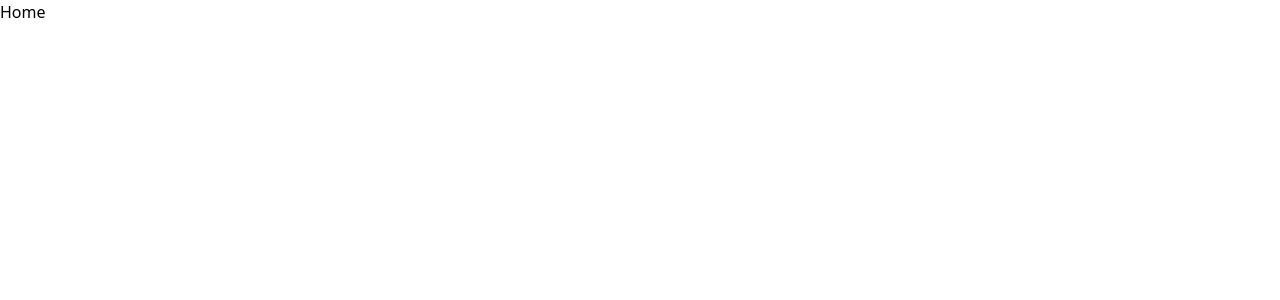
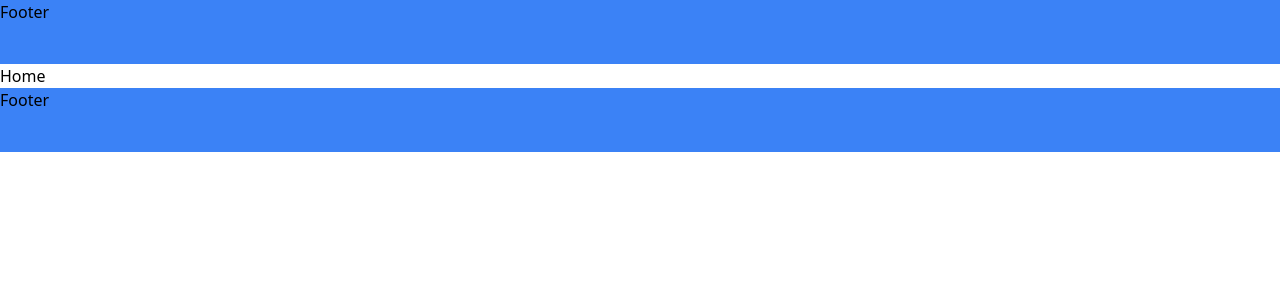
Before and after one commit to iharman00/my-portfolio, a React (Vite) app: page / in a window 1280 px wide. Shown: the top 300 px of the page. Built offline with nearby package versions, Linux system fonts and the light colour scheme.

Commit message:
Add Header and Footer compononents

```diff
--- /dev/null
+++ b/src/components/Footer.tsx
@@ -0,0 +1,5 @@
+const Footer = () => {
+  return <div className="w-full h-16 bg-blue-500">Footer</div>;
+};
+
+export default Footer;
--- /dev/null
+++ b/src/components/Header.tsx
@@ -0,0 +1,5 @@
+const Header = () => {
+  return <div className="w-full h-16 bg-blue-500">Footer</div>;
+};
+
+export default Header;
--- a/src/routes/Root.tsx
+++ b/src/routes/Root.tsx
@@ -1,9 +1,14 @@
 import { Outlet } from "react-router-dom";
+
+import Header from "../components/Header.tsx";
+import Footer from "../components/Footer.tsx";
 
 const Root = () => {
   return (
     <>
+      <Header />
       <Outlet />
+      <Footer />
     </>
   );
 };
```
